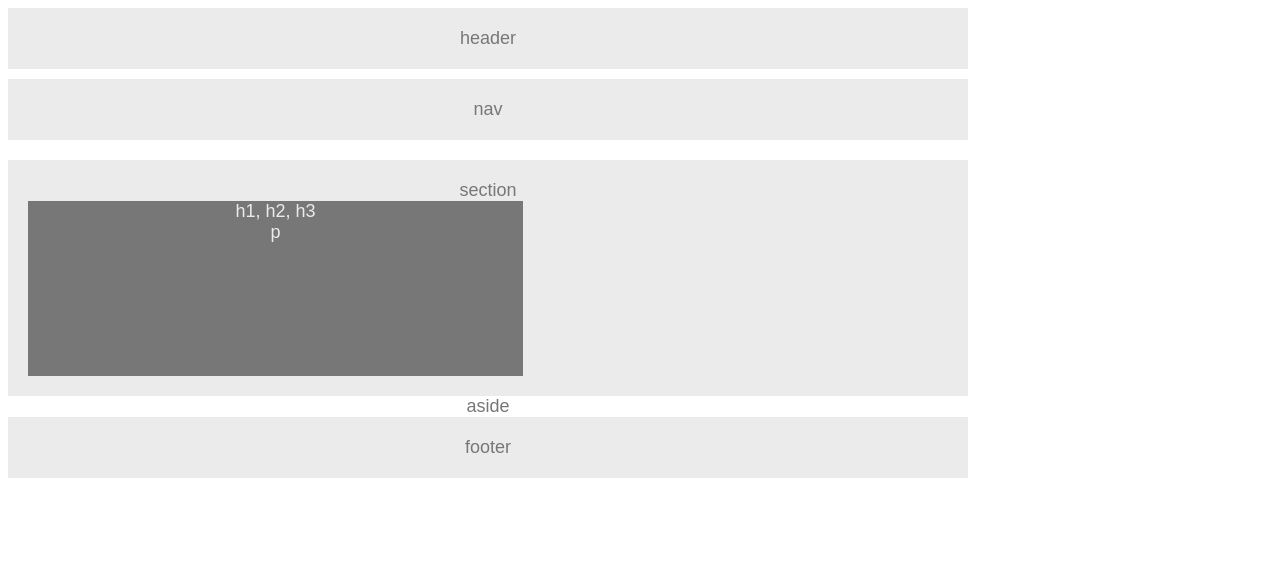
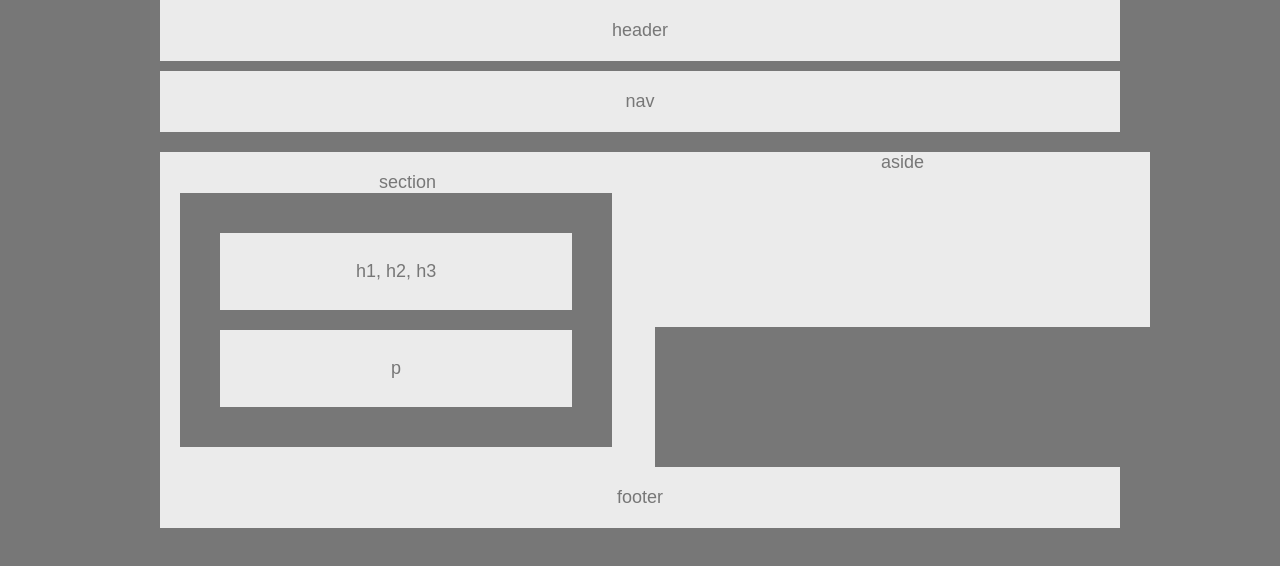
Before and after one commit to efrencav/HW-Wireframe, a plain HTML site: page index.html in a window 1280 px wide. Drawn offline with Linux system fonts and the light colour scheme.

Commit message:
update code

```diff
--- a/index.html
+++ b/index.html
@@ -18,20 +18,22 @@
         <nav>
             nav
         </nav>
-        <section>
+        <section id="left">
             section
             <article>
-                <div>
-                    h1, h2, h3
+                <div class="paragraph">
+                    <p>h1, h2, h3</p>
                 </div>
-                <div>
-                    p
+                <div class="paragraph">
+                    <p>p</p>
                 </div>
             </article>
         </section>
-        <aside>
+        <div id="wrapper">
+        <aside id="aside">
             aside
         </aside>
+    </div>
         <footer>
             footer
         </footer>
--- a/style.css
+++ b/style.css
@@ -5,9 +5,10 @@
 body {
     font-family: 'Arial', 'helvetica neue', Arial, Helvetica, sans-serif;
     color: #777;
-    background; #777;
+    background-color: #777;
     width: 960px;
     font-size: 18px;
+    margin: 0 auto 0 auto;
 }
 
 header{
@@ -21,6 +22,8 @@ section {
     background: #ebebeb;
     padding: 20px;
     color: #777;
+    width: 495px;
+    height: 95%;
 }
 
 nav {
@@ -33,14 +36,26 @@ nav {
 #left {
     float: left;
     overflow: auto 0;
-    width: 100%;
+    background-color: #ebebeb;
+    padding: 20px;
+    overflow: auto;
+    margin: 0 auto;
 }
 
 article {
     color: #ebebeb;
     background-color: #777;
+    width: 95%;
+    padding: 20px;
+}
+
+#aside {
+    color: #777;
+    background-color: #ebebeb;
     width: 495px;
     height: 175px;
+    float: right;
+    position: absolute;
 }
 
 footer {
@@ -53,5 +68,14 @@ footer {
 
 h1, p {
     color: #777;
-    background: #ebebeb;
 }
+
+.paragraph {
+    padding: 10px;
+    margin: 20px 20px;
+    background-color: #ebebeb;
+}
+
+#wrapper {
+    float: left;
+}
```
Also changed, not shown: Easier-Layout.png (added).
